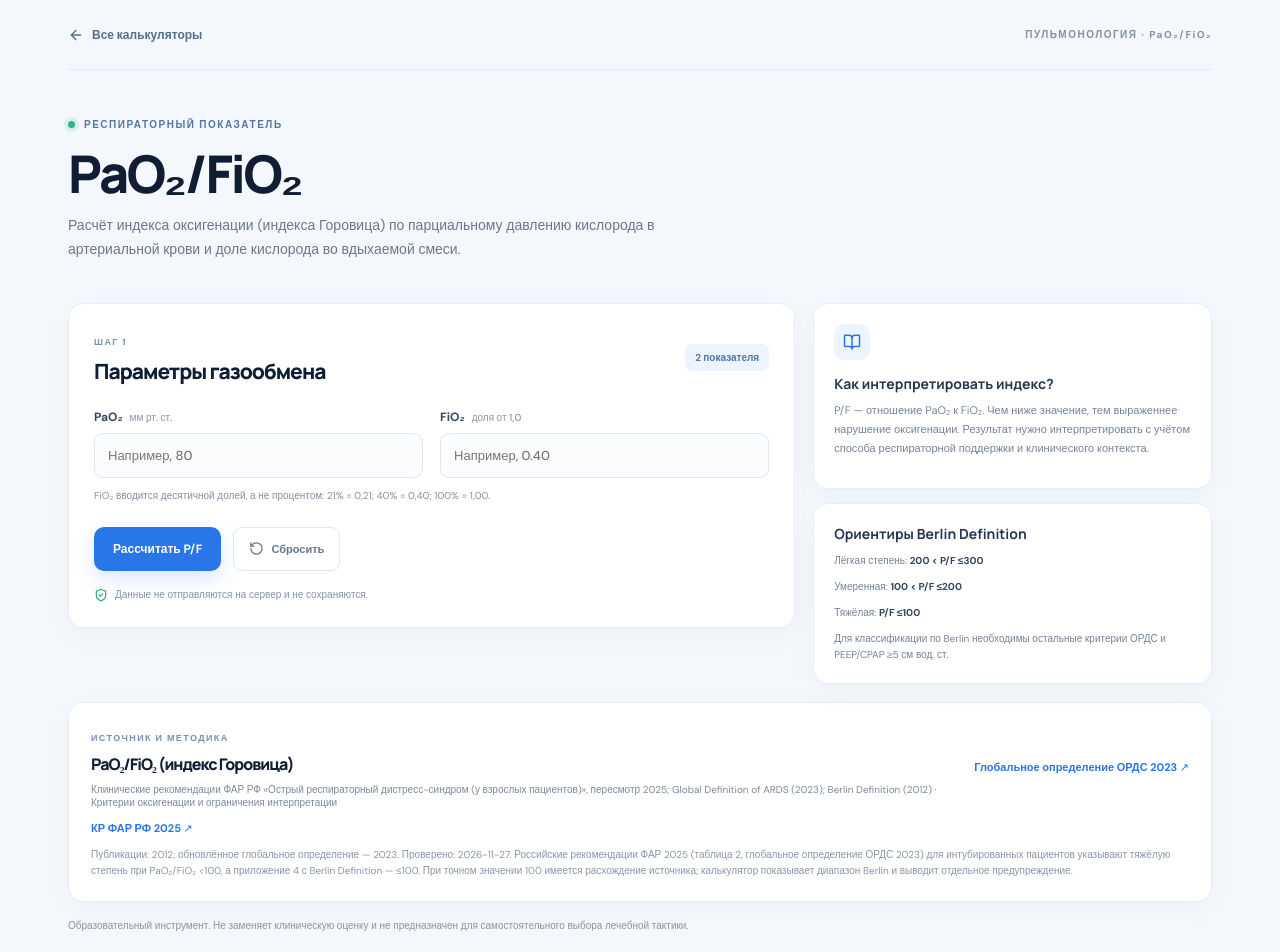
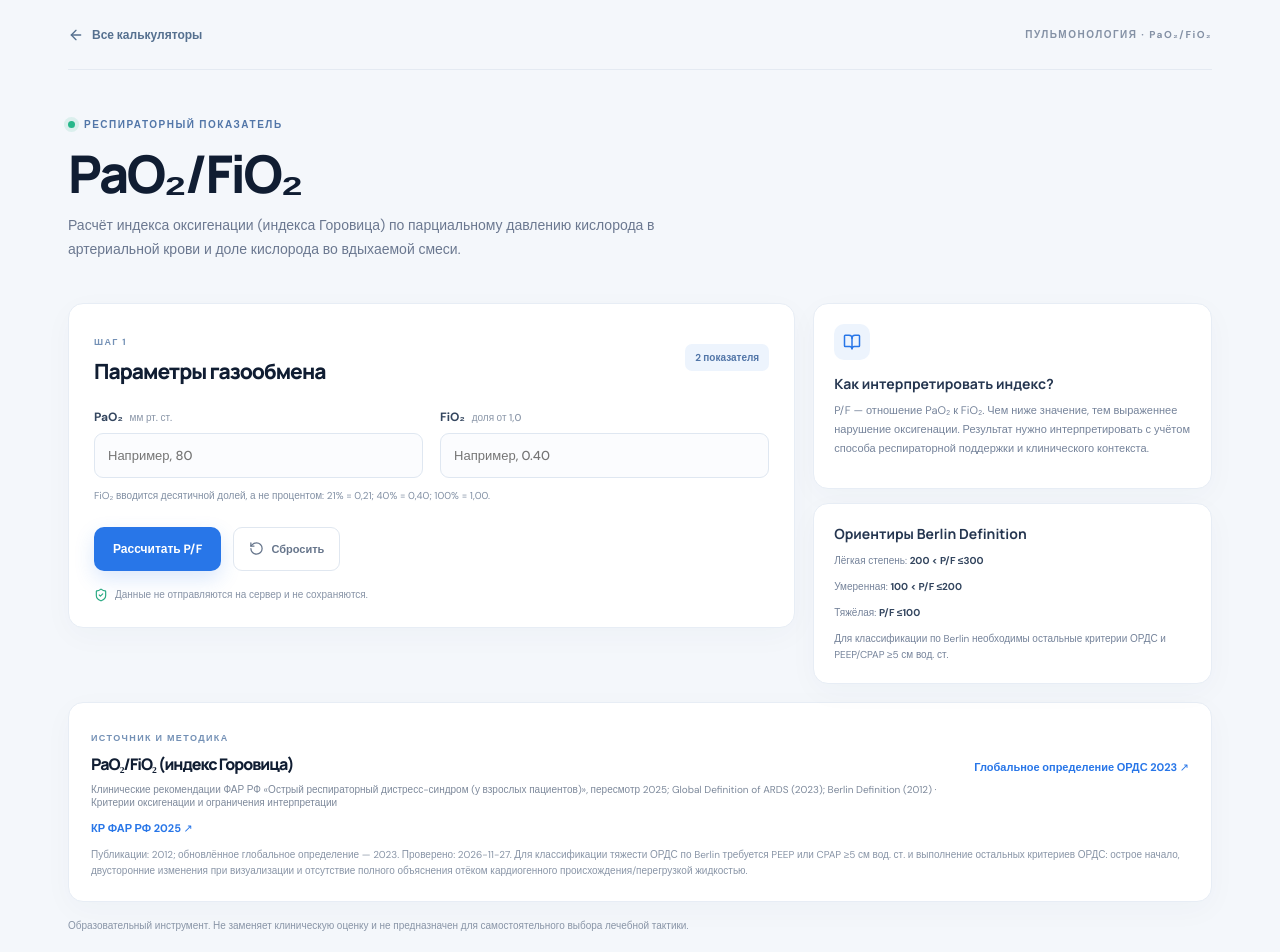
Before and after one commit to Whiterx/medcalc-pro-next, a React (Vite) app: page /medcalc-pro-next/calculators/pf-ratio in a window 1280 px wide. Shown: the top 952 px of the page. Built offline with nearby package versions, Linux system fonts and the light colour scheme.

Commit message:
fix(pf-ratio): retain Berlin support note in reference panel

```diff
--- a/src/calculators/pulmonology/PFRatioCalculator.tsx
+++ b/src/calculators/pulmonology/PFRatioCalculator.tsx
@@ -116,7 +116,7 @@ export default function PFRatioCalculator() {
       <section className="reference-panel">
         <div><span className="panel-kicker">ИСТОЧНИК И МЕТОДИКА</span><h2>{PF_RATIO_REFERENCE.title}</h2><p>{PF_RATIO_REFERENCE.guideline} · {PF_RATIO_REFERENCE.section}</p></div>
         <a href={PF_RATIO_REFERENCE.url} target="_blank" rel="noreferrer">Глобальное определение ОРДС 2023 ↗</a><a href={PF_RATIO_REFERENCE.russianGuidelineUrl} target="_blank" rel="noreferrer">КР ФАР РФ 2025 ↗</a>
-        <small>Публикации: {PF_RATIO_REFERENCE.published}. Проверено: {PF_RATIO_REFERENCE.accessed}. {PF_RATIO_REFERENCE.notes[2]}</small>
+        <small>Публикации: {PF_RATIO_REFERENCE.published}. Проверено: {PF_RATIO_REFERENCE.accessed}. {PF_RATIO_REFERENCE.notes[5]}</small>
       </section>
       <p className="calculator-disclaimer">Образовательный инструмент. Не заменяет клиническую оценку и не предназначен для самостоятельного выбора лечебной тактики.</p>
     </main>
```
